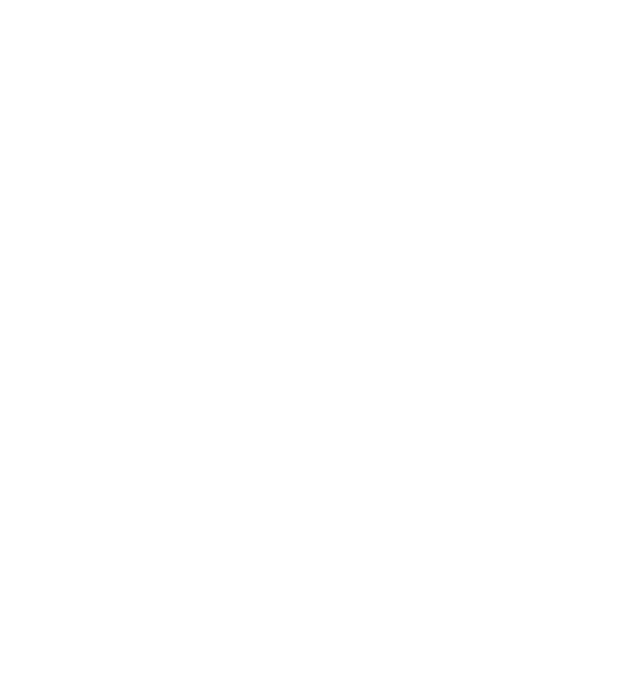
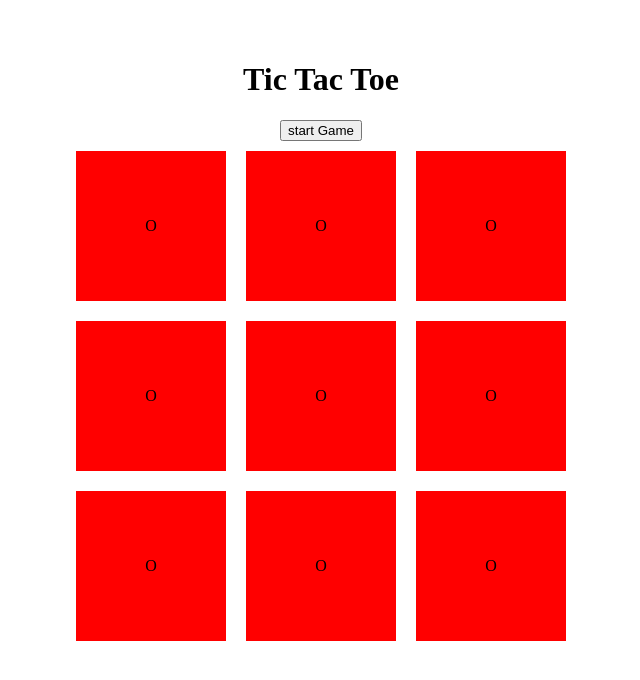
Before and after one commit to Montenegrojds/tictactoe, a plain HTML site: page index.html in a window 1280 px wide. Shown: the whole page, without its empty margins (319-959 px from the left). Drawn offline with Linux system fonts and the light colour scheme.

Commit message:
page structure

```diff
--- a/index.html
+++ b/index.html
@@ -6,6 +6,23 @@
 </head>
 <body>
 
+    <div class="flex-cont">
+        <h1>Tic Tac Toe</h1>
+        <button>start Game</button>
+        <div class="game-board">
+            <div class="game-box">O</div>
+            <div class="game-box">O</div>
+            <div class="game-box">O</div>
+            <div class="game-box">O</div>
+            <div class="game-box">O</div>
+            <div class="game-box">O</div>
+            <div class="game-box">O</div>
+            <div class="game-box">O</div>
+            <div class="game-box">O</div>
+        </div>
+
+    </div>
+
     <script src="./index.js"></script>
 </body>
 </html>
```
